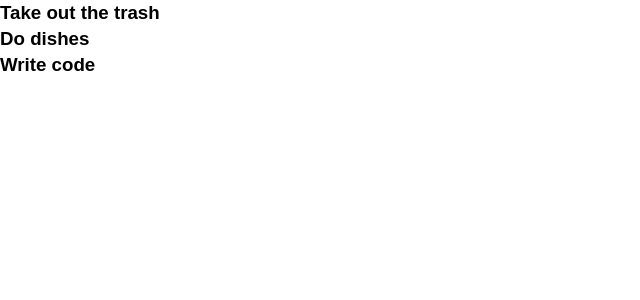
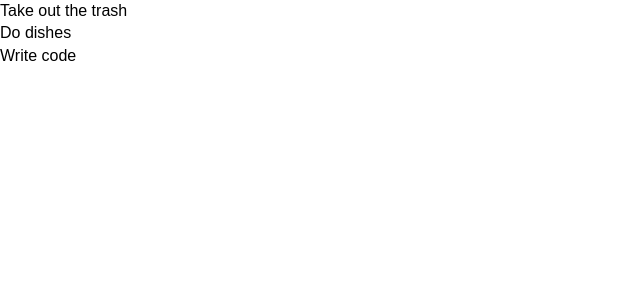
Before and after one commit to BranceA/react_crash_todo, a React (Create React App) app: page / in a window 1280 px wide. Shown: the top 300 px of the page, without its empty margins (0-640 px from the left). Built offline with nearby package versions, Linux system fonts and the light colour scheme.

Commit message:
added TodoItem component

```diff
--- /dev/null
+++ b/src/components/TodoItem.js
@@ -0,0 +1,19 @@
+import { Component } from "react";
+import PropTypes from 'prop-types';
+
+export class TodoItem extends Component {
+    render() {
+        return (
+            <div>
+                <p>{this.props.todo.title}</p>
+            </div>
+        )
+    }
+}
+
+//PropTypes
+TodoItem.propTypes = {
+    todos: PropTypes.object.isRequired
+}
+
+export default TodoItem
--- a/src/components/Todos.js
+++ b/src/components/Todos.js
@@ -1,11 +1,17 @@
 import { Component } from "react";
+import TodoItem from './TodoItem';
+import PropTypes from 'prop-types';
 
 class Todos extends Component{
 render() {
     return this.props.todos.map((todo) => (
-        <h3>{todo.title}</h3>
+        <TodoItem key={todo.id} todo={todo} />
     ));
   }
 }
 
+Todos.propTypes = {
+    todos: PropTypes.array.isRequired
+}
+
 export default Todos;
```
